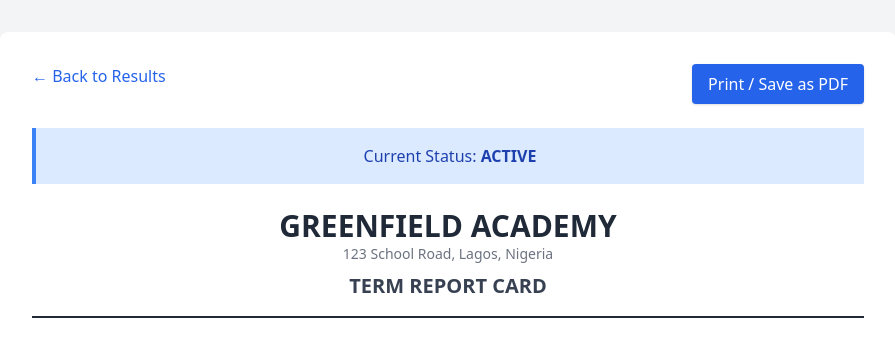
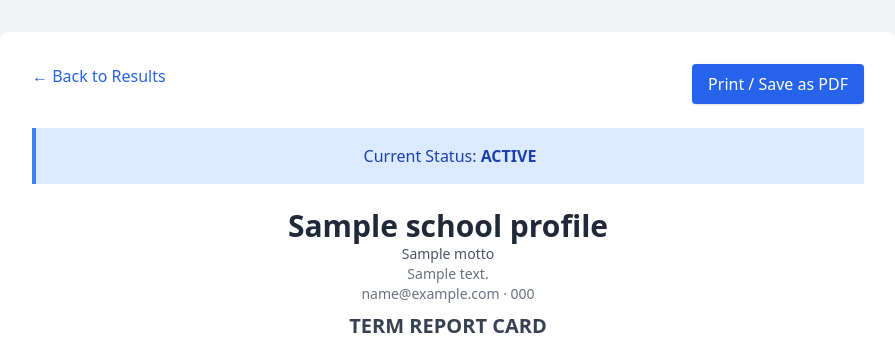
Before and after one commit to kristopher1027/SchoolPilot, a Laravel app: template schoolpilot/resources/views/tenant/results/report_card.blade.php in a window 1280 px wide. Shown: the top 342 px of the page, without its empty margins (192-1087 px from the left). Run offline with Laravel 12, Linux system fonts and the light colour scheme; the template is opened without the code that fills it: most values are stand-ins (such as "Sample title", 1, 10 or a date in 2020); parts of the project's set-up code (start-up, migrations or seed data) failed here and were passed over; some libraries are stand-ins or nearby versions.

Commit message:
fix: display configured school identity on report cards

```diff
--- a/schoolpilot/resources/views/tenant/results/report_card.blade.php
+++ b/schoolpilot/resources/views/tenant/results/report_card.blade.php
@@ -26,8 +26,10 @@
         @endif
 
         <div class="text-center border-b-2 border-gray-800 pb-4 mb-6">
-            <h1 class="text-3xl font-bold text-gray-800">GREENFIELD ACADEMY</h1>
-            <p class="text-sm text-gray-500">123 School Road, Lagos, Nigeria</p>
+            <h1 class="text-3xl font-bold text-gray-800">{{ $schoolProfile['school_name'] ?? config('app.name', 'SchoolPilot') }}</h1>
+            @if(!empty($schoolProfile['motto']))<p class="text-sm text-gray-600">{{ $schoolProfile['motto'] }}</p>@endif
+            @if(!empty($schoolProfile['address']))<p class="text-sm text-gray-500">{{ $schoolProfile['address'] }}</p>@endif
+            @if(!empty($schoolProfile['email']) || !empty($schoolProfile['phone']))<p class="text-sm text-gray-500">{{ $schoolProfile['email'] ?? '' }} @if(!empty($schoolProfile['email']) && !empty($schoolProfile['phone'])) · @endif {{ $schoolProfile['phone'] ?? '' }}</p>@endif
             <h2 class="text-xl font-semibold text-gray-700 mt-2">TERM REPORT CARD</h2>
         </div>
 
```
